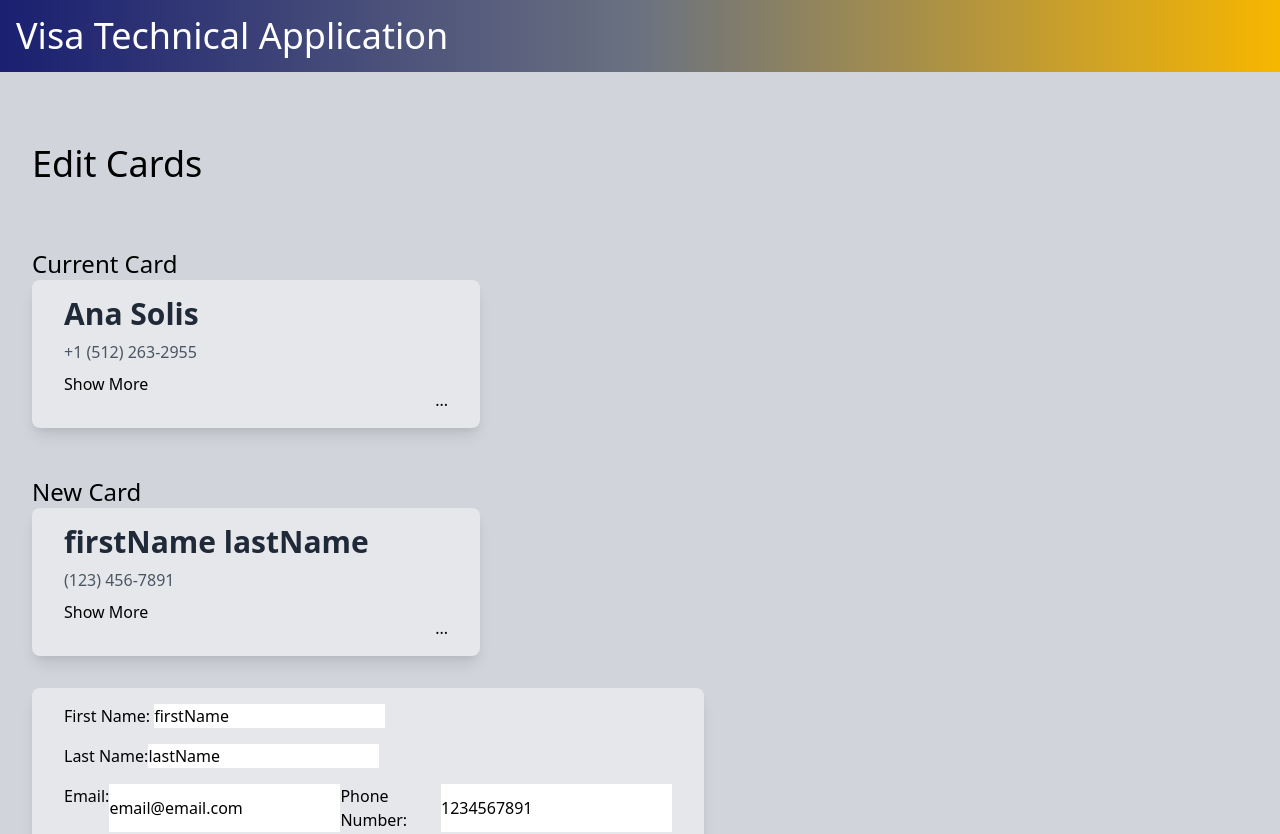
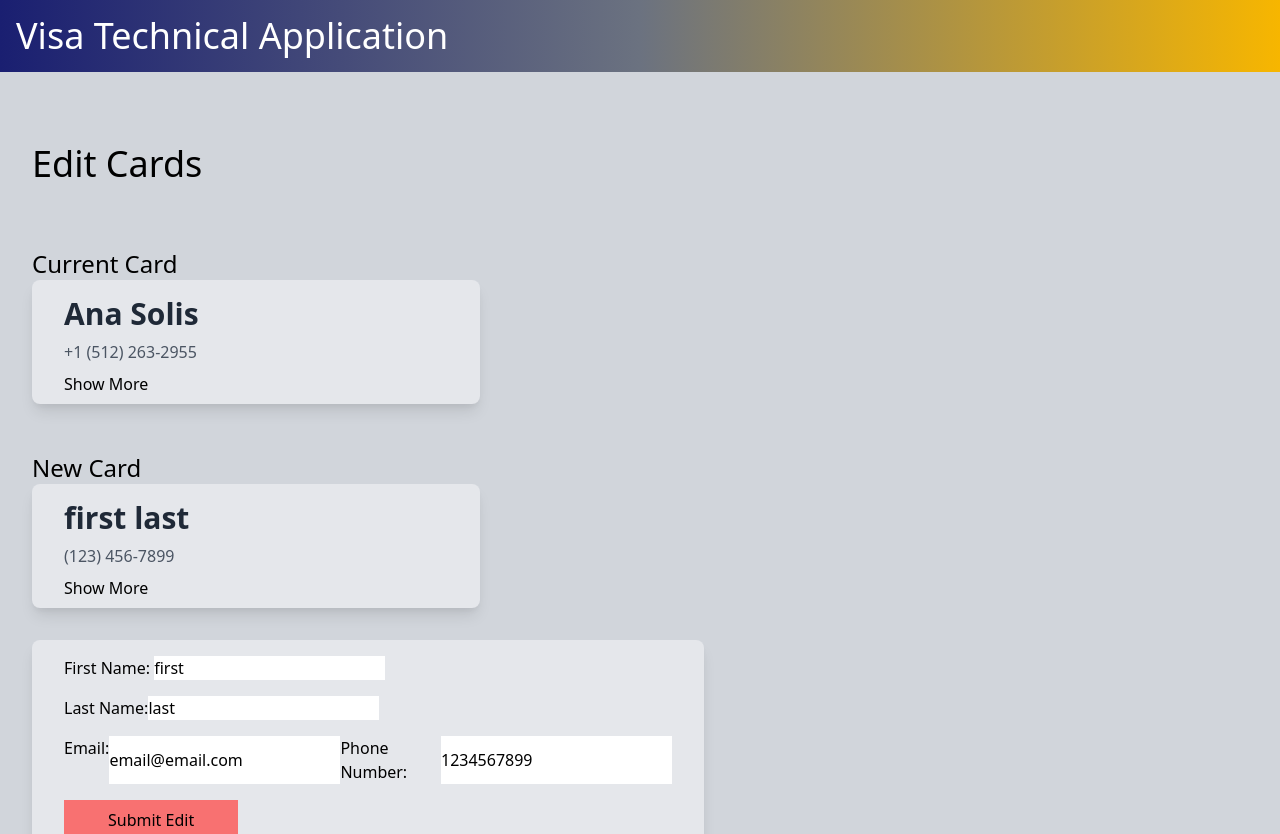
Before and after one commit to nheingit/visa-application, a React (Create React App) app: page /edit/4accb4a4-3052-4eba-9e25-3a04d202cc3c in a window 1280 px wide. Shown: the top 834 px of the page. Built offline with nearby package versions, Linux system fonts and the light colour scheme.

Commit message:
refactored formState

```diff
--- a/craco.config.js
+++ b/craco.config.js
@@ -1,10 +1,7 @@
 module.exports = {
   style: {
     postcss: {
-      plugins: [
-        require('tailwindcss'),
-        require('autoprefixer'),
-      ],
+      plugins: [require("tailwindcss"), require("autoprefixer")],
     },
   },
-}
+};
--- a/src/components/ContactCard.tsx
+++ b/src/components/ContactCard.tsx
@@ -108,7 +108,7 @@
           </a>
         </CardActions>
       ) : (
-        <div className="flex justify-end">...</div>
+        <div></div>
       )}
     </Card>
   );
--- a/src/pages/createContact.tsx
+++ b/src/pages/createContact.tsx
@@ -1,5 +1,5 @@
 import { Contact } from "../types/Types";
-import { useState, useContext } from "react";
+import { useState, useContext, ChangeEvent } from "react";
 import { useHistory } from "react-router";
 import { v4 as uuid } from "uuid";
 import { ContactCard } from "../components/ContactCard";
@@ -8,18 +8,20 @@
 export const CreateContact = ({ contacts }: { contacts: Contact[] }) => {
   const [contact, setContact] = useContext(ContactListContext);
   const history = useHistory();
-  const [firstName, setFirstName] = useState("New");
-  const [email, setEmail] = useState("new@card.com");
-  const [phoneNumber, setPhoneNumber] = useState(12112121212);
-  const [lastName, setLastName] = useState("Card");
+  const [formState, setFormState] = useState({
+    firstName: "New",
+    lastName: "Card",
+    email: "new@card.io",
+    phoneNumber: 4325551243,
+  });
 
   const HandleSubmit = (e: React.FormEvent) => {
     e.preventDefault();
     const createdContact = {
-      firstName: firstName,
-      lastName: lastName,
-      phoneNumber: phoneNumber,
-      email: email,
+      firstName: formState.firstName,
+      lastName: formState.lastName,
+      phoneNumber: formState.phoneNumber,
+      email: formState.email,
       id: uuid(),
     };
     const newArray = contacts.concat(createdContact);
@@ -29,16 +31,22 @@
     history.push("/");
   };
 
+  const handleChange = (event: ChangeEvent<HTMLInputElement>) =>
+    setFormState((prev) => ({
+      ...prev,
+      [event.target.name]: event.target.value,
+    }));
+
   return (
     <div className="p-10">
       <h1 className="text-3xl mb-2">Create a New Contact</h1>
 
       <ContactCard
         id={uuid()}
-        lastName={lastName}
-        firstName={firstName}
-        phoneNumber={phoneNumber}
-        email={email}
+        lastName={formState.lastName}
+        firstName={formState.firstName}
+        phoneNumber={formState.phoneNumber}
+        email={formState.email}
       />
 
       <div className="max-w-2xl py-4 px-8 mt-10 bg-gray-200 shadow-lg rounded-lg">
@@ -46,32 +54,36 @@
           <div>
             <label> First Name: </label>
             <input
+              name="firstName"
               className="mb-4"
               type="text"
-              value={firstName}
-              onChange={(e: any) => setFirstName(e.target.value)}
+              value={formState.firstName}
+              onChange={handleChange}
             />
             <br />
             <label>Last Name:</label>
             <input
+              name="lastName"
               type="text"
-              value={lastName}
-              onChange={(e: any) => setLastName(e.target.value)}
+              value={formState.lastName}
+              onChange={handleChange}
             />
           </div>
 
           <div className="flex align-middle my-4">
             <label>Email: </label>
             <input
+              name="email"
               type="email"
-              value={email}
-              onChange={(e: any) => setEmail(e.target.value)}
+              value={formState.email}
+              onChange={handleChange}
             />
             <label> Phone Number: </label>
             <input
+              name="phoneNumber"
               type="Number"
-              value={phoneNumber}
-              onChange={(e: any) => setPhoneNumber(e.target.value)}
+              value={formState.phoneNumber}
+              onChange={handleChange}
             />
           </div>
           <button className="bg-red-400 mb-5 py-2 px-11" type="submit">
--- a/src/pages/editContact.tsx
+++ b/src/pages/editContact.tsx
@@ -1,39 +1,45 @@
-import React, { useState, useContext } from "react";
+import React, { useState, useContext, ChangeEvent } from "react";
 import { useHistory, useParams } from "react-router";
 import { ContactListContext } from "../context";
 import { ContactCard } from "../components/ContactCard";
 import { Contact } from "../types/Types";
 
-
 export const EditContact = ({ contacts }: { contacts: Contact[] }) => {
-const { id }:{id:string} = useParams();
-  const [contact, setContact] = useContext(ContactListContext)
+  const { id }: { id: string } = useParams();
+  const [contact, setContact] = useContext(ContactListContext);
   const history = useHistory();
   const editedCard = contacts.find((contact) => contact.id === id);
 
-  const [firstName, setFirstName] = useState("firstName");
-  const [email, setEmail] = useState("email@email.com");
-  const [phoneNumber, setPhoneNumber] = useState(1234567891);
-  const [lastName, setLastName] = useState("lastName");
-
-
+  const [formState, setFormState] = useState({
+    firstName: "first",
+    lastName: "last",
+    email: "email@email.com",
+    phoneNumber: 1234567899,
+  });
 
   const HandleSubmit = (e: React.FormEvent) => {
     e.preventDefault();
-    const newArray = contacts.filter((contact) => contact.id !== id)
-    console.log(newArray)
-    const newContact:Contact = {
+    const newArray = contacts.filter((contact) => contact.id !== id);
+    console.log(newArray);
+    const newContact: Contact = {
       id: editedCard!.id,
-        firstName: firstName,
-        lastName: lastName,
-        email: email,
-        phoneNumber: phoneNumber
-    }
-    newArray.push(newContact)
+      firstName: formState.firstName,
+      lastName: formState.lastName,
+      email: formState.email,
+      phoneNumber: formState.phoneNumber,
+    };
+    newArray.push(newContact);
     //@ts-ignore
     setContact(newArray);
-    alert("Successfully Edited Card!")
+    alert("Successfully Edited Card!");
+    history.push("/");
   };
+
+  const handleChange = (event: ChangeEvent<HTMLInputElement>) =>
+    setFormState((prev) => ({
+      ...prev,
+      [event.target.name]: event.target.value,
+    }));
 
   return (
     <div className="bg-gray-300">
@@ -52,10 +58,10 @@
         <h2 className="text-2xl">New Card</h2>
         <ContactCard
           id={editedCard!.id}
-          lastName={lastName}
-          firstName={firstName}
-          phoneNumber={phoneNumber}
-          email={email}
+          lastName={formState.lastName}
+          firstName={formState.firstName}
+          phoneNumber={formState.phoneNumber}
+          email={formState.email}
         />
       </div>
 
@@ -63,37 +69,43 @@
         <form onSubmit={HandleSubmit}>
           <div>
             <label> First Name: </label>
-            <input className="mb-4"
+            <input
+              name="firstName"
+              className="mb-4"
               type="text"
-              value={firstName}
-              onChange={(e: any) => setFirstName(e.target.value)}
+              value={formState.firstName}
+              onChange={handleChange}
             />
-            <br/>
+            <br />
             <label>Last Name:</label>
             <input
+              name="lastName"
               type="text"
-              value={lastName}
-              onChange={(e: any) => setLastName(e.target.value)}
+              value={formState.lastName}
+              onChange={handleChange}
             />
           </div>
 
           <div className="flex align-middle my-4">
             <label>Email: </label>
             <input
+              name="email"
               type="email"
-            value={email}
-            onChange={(e: any) => setEmail(e.target.value)}
+              value={formState.email}
+              onChange={handleChange}
             />
             <label> Phone Number: </label>
             <input
+              name="phoneNumber"
               type="Number"
-            value={phoneNumber}
-            onChange={(e: any) => setPhoneNumber(e.target.value)}
+              value={formState.phoneNumber}
+              onChange={handleChange}
             />
           </div>
-          <button className="bg-red-400 mb-5 py-2 px-11" type="submit">Submit Edit</button>
+          <button className="bg-red-400 mb-5 py-2 px-11" type="submit">
+            Submit Edit
+          </button>
         </form>
-        <button type="button" onClick={()=> {history.push("/")}} className="bg-blue-400 py-2 px-16 ">Home</button>
       </div>
     </div>
   );
--- a/tailwind.config.js
+++ b/tailwind.config.js
@@ -1,17 +1,16 @@
 module.exports = {
-  purge: ['./src/**/*.{js,jsx,ts,tsx}', './public/index.html'],
+  purge: ["./src/**/*.{js,jsx,ts,tsx}", "./public/index.html"],
   darkMode: false, // or 'media' or 'class'
   theme: {
     extend: {
-    colors:{
-      "visa-blue": '#1A1F71',
-      "visa-gold": '#F7B600',
+      colors: {
+        "visa-blue": "#1A1F71",
+        "visa-gold": "#F7B600",
+      },
     },
-  },
   },
   variants: {
     extend: {},
   },
-  plugins: [
-],
-}
+  plugins: [],
+};
```
Lines whose indentation alone changed are shown as unchanged.
